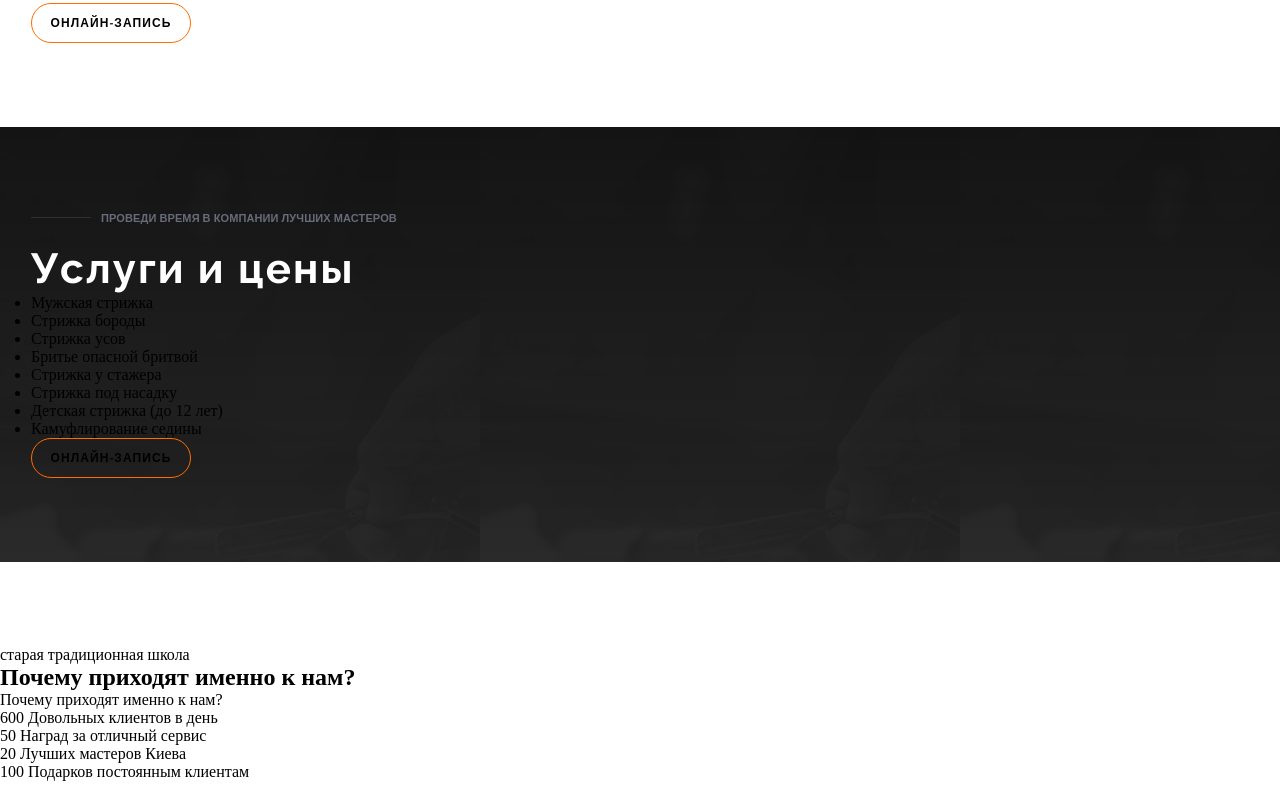
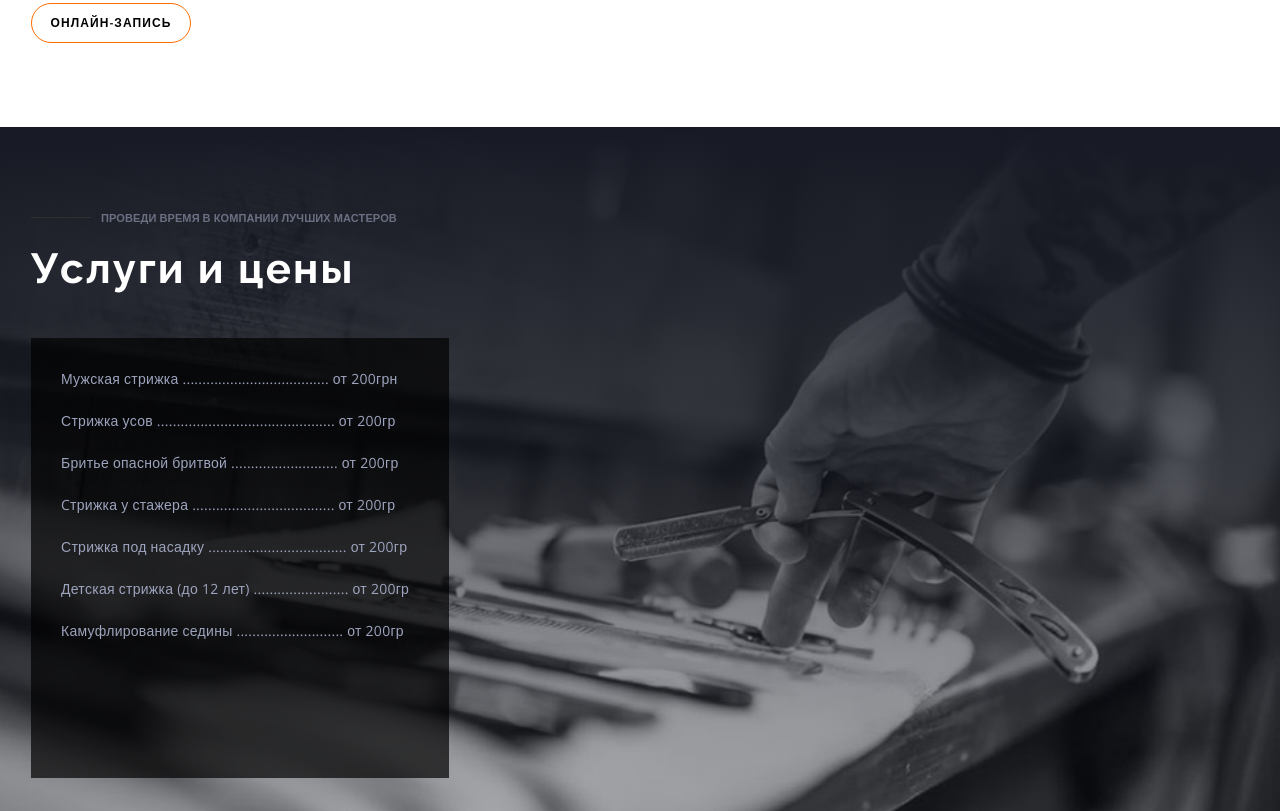
Before and after one commit to chudvskaja/noboostrap, a plain HTML site: page index.html in a window 1280 px wide. Shown: the part 1075-1886 px from the top of the page. Drawn offline with nearby package versions, Linux system fonts and the light colour scheme.

Commit message:
Section prices

```diff
--- a/css/style.css
+++ b/css/style.css
@@ -194,8 +194,8 @@ section {
   margin-top: 20px;
   font-size: 42px;
   line-height: 1.16;
+  margin-bottom: 44px;
 }
-
 
 .text {
   font-family: "Open Sans", sans-serif;
@@ -229,13 +229,44 @@ button {
 }
 
 .our-service {
-  background: linear-gradient(rgba(0, 0, 0, 0.912), rgba(0, 0, 0, 0.837)), url(../images/bg-about.jpg);
+  background: linear-gradient(180deg, #171A24 0%, rgba(23, 26, 36, 0.2) 100%),
+  url(../images/prices.jpg);
+  background-position: center;
+  background-repeat: no-repeat;
+  background-size: cover;
+}
+
+ul {
+  list-style: none;
 }
 
 .dark-container {
   padding: 0 31px;
 }
 
-.white-title {
+.prices {
+  width: 418px;
+  height: 440px;
+  padding: 30px;;
+  background-color: #000000b0;
+  margin-bottom: 50px;
+}
+
+.price-item {
+  font-family: "Open Sans", sans-serif;
+  font-weight: 400;
+  font-size: 14px;
+  line-height: 1.57;
+  letter-spacing: 0.02em;
+  color: #9da4bd;
+}
+
+.price-item:not(:last-child){
+  margin-bottom: 20px;
+}
+
+.button-price {
+display: block;
+margin: auto;
 
 }
--- a/index.html
+++ b/index.html
@@ -74,17 +74,18 @@
       <p class="feature header">Проведи время в компании лучших мастеров</p>
     </div>
       <h2 class="second-title white">Услуги и цены</h2>
+     <div class="prices">
       <ul>
-        <li>Мужская стрижка</li>
-        <li>Стрижка бороды</li>
-        <li>Стрижка усов</li>
-        <li>Бритье опасной бритвой</li>
-        <li>Cтрижка у стажера</li>
-        <li>Стрижка под насадку</li>
-        <li>Детская стрижка (до 12 лет)</li>
-        <li>Камуфлирование седины</li>
+        <li class="price-item">Мужская стрижка ..................................... от 200грн</li>
+        <li class="price-item">Стрижка усов ............................................. от 200гр</li>
+        <li class="price-item">Бритье опасной бритвой ........................... от 200гр</li>
+        <li class="price-item">Cтрижка у стажера .................................... от 200гр</li>
+        <li class="price-item">Стрижка под насадку ................................... от 200гр</li>
+        <li class="price-item">Детская стрижка (до 12 лет) ........................ от 200гр</li>
+        <li class="price-item">Камуфлирование седины ........................... от 200гр</li>
       </ul>
-      <button type="button">онлайн-запись</button>
+     </div>
+      <button class="button-price" type="button">онлайн-запись</button>
     </div>
     </section>
     <section>
```
Also changed, not shown: images/prices.jpg (added).
